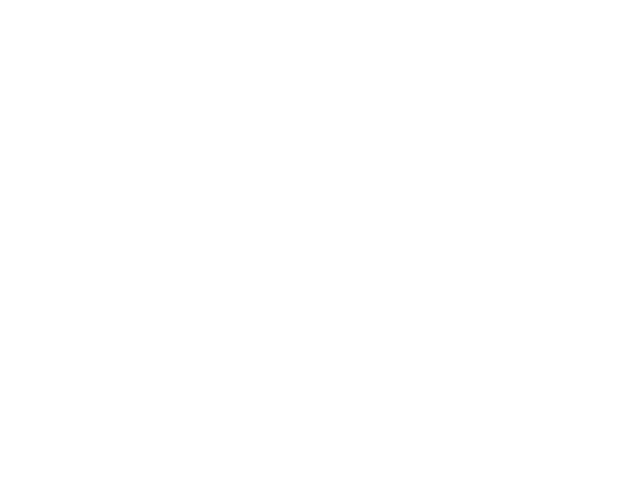
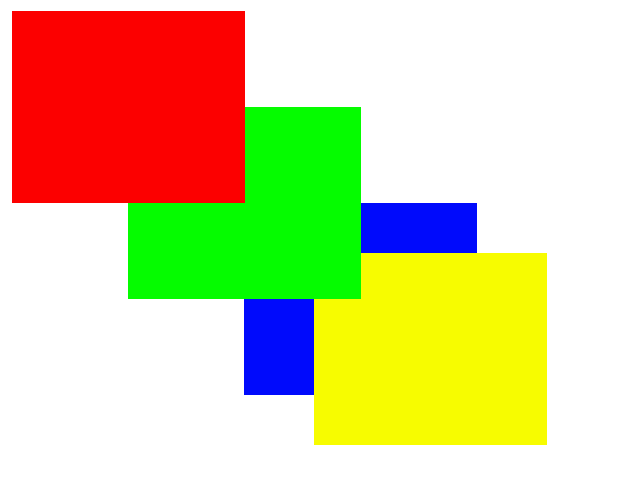
Before and after one commit to mer1em/html4, a plain HTML site: page index.html in a window 1280 px wide. Shown: the whole page, without its empty margins (0-640 px from the left). Drawn offline with Linux system fonts and the light colour scheme.

Commit message:
Add files via upload

```diff
--- a/style.css
+++ b/style.css
@@ -1,12 +1,39 @@
-.box{
-    width: 1249px;
-    height: 376px;
-    margin-top: 73px;
-    margin-left: 86px;
-    border-radius: 30px;
-    background-color: rgba(34, 244, 218, 1);
+body{
+    margin: 0;
 }
-h2{
-    text-align: center;
-    padding-top: 20px;
+.square1{
+    width: 233px;
+    height: 192px;
+    background-color:rgba(252, 0, 0, 1) ;
+    margin-top: 11px;
+    margin-left: 12px;
+    position: absolute;
+    z-index: 4;
 }
+.square2{
+    width: 233px;
+    height: 192px;
+    background-color:rgba(5, 252, 0, 1) ;
+    margin-top: 107px;
+    margin-left: 128px;
+    position: absolute;
+    z-index: 3;
+}
+.square3{
+    width: 233px;
+    height: 192px;
+    background-color:rgba(0, 10, 252, 1) ;
+    margin-top: 203px;
+    margin-left: 244px;
+    position: absolute;
+    z-index: 1;
+}
+.square4{
+    width: 233px;
+    height: 192px;
+    background-color:rgba(247, 252, 0, 1) ;
+    margin-top: 253px;
+    margin-left: 314px;
+    position: absolute;
+    z-index: 2;
+}
```
